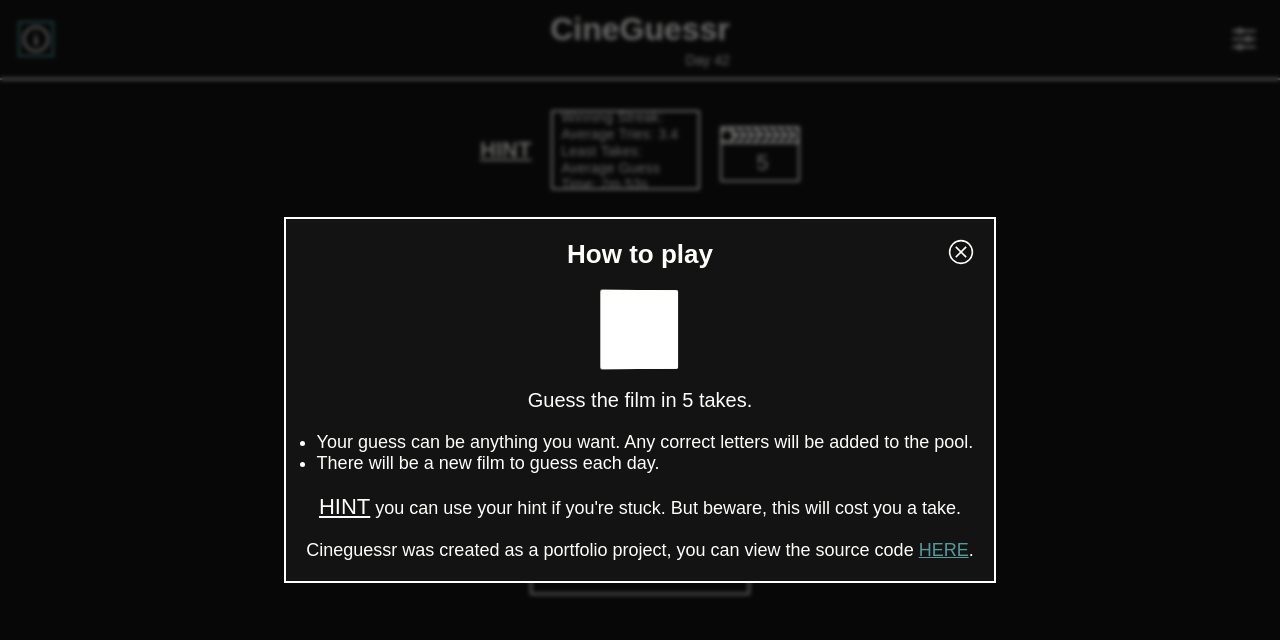
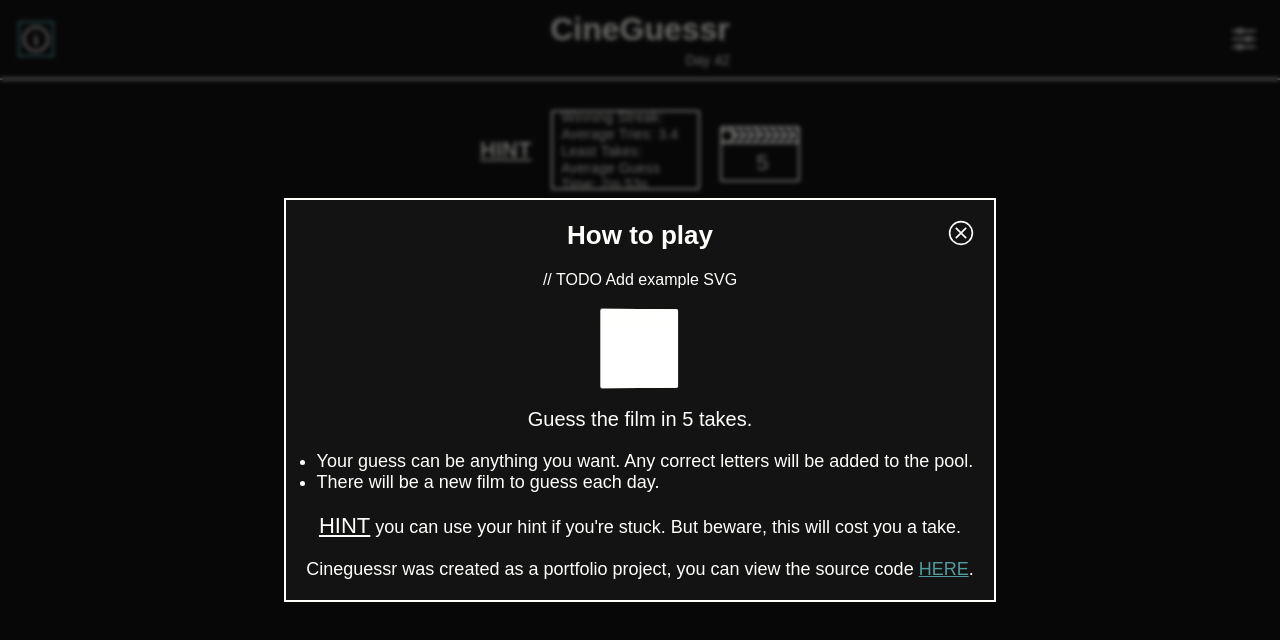
Before and after one commit to jahjam/cineguessr, a React (Vite) app: page / in a window 1280 px wide. Both pictures are taken after a click on the icon 36 px from the left and 39 px from the top of the page. Shown: the top 640 px of the page. Built offline with nearby package versions, Linux system fonts and the light colour scheme; no server answers; a web font is replaced by a local one.

Commit message:
add todo comment

```diff
--- a/src/Feature/DetailsModal/DetailsModal.tsx
+++ b/src/Feature/DetailsModal/DetailsModal.tsx
@@ -12,6 +12,7 @@
       <Styled.DetailsModal direction="column">
         <h3>How to play</h3>
 
+        // TODO Add example SVG
         <ArtCard />
 
         <span>Guess the film in 5 takes.</span>
```
